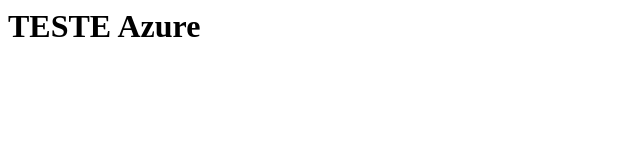
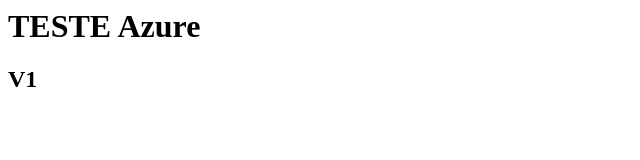
Before and after one commit to pedroamfsoftinsa/testeazure, a plain HTML site: page index.html in a window 1280 px wide. Shown: the full height of the page, 0-640 px from the left. Drawn offline with Linux system fonts and the light colour scheme.

Commit message:
second commit

```diff
--- a/index.html
+++ b/index.html
@@ -1 +1,3 @@
 <h1>TESTE Azure</h1>
+
+<h2>V1</h2>
```
